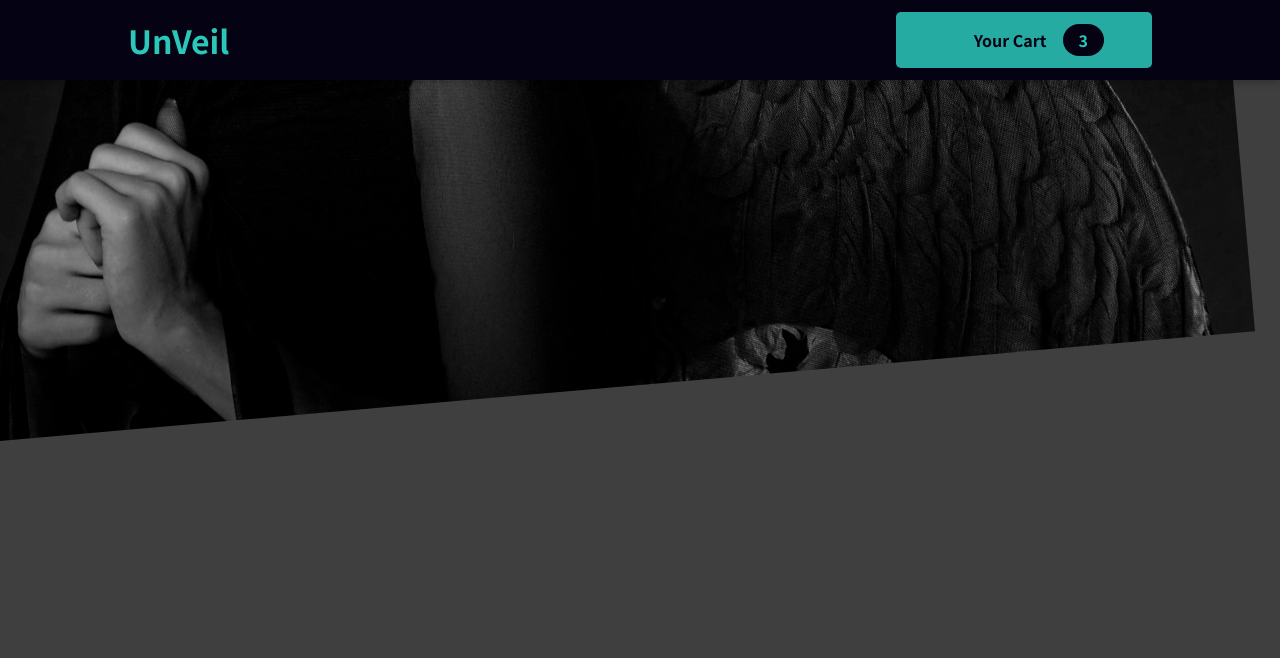
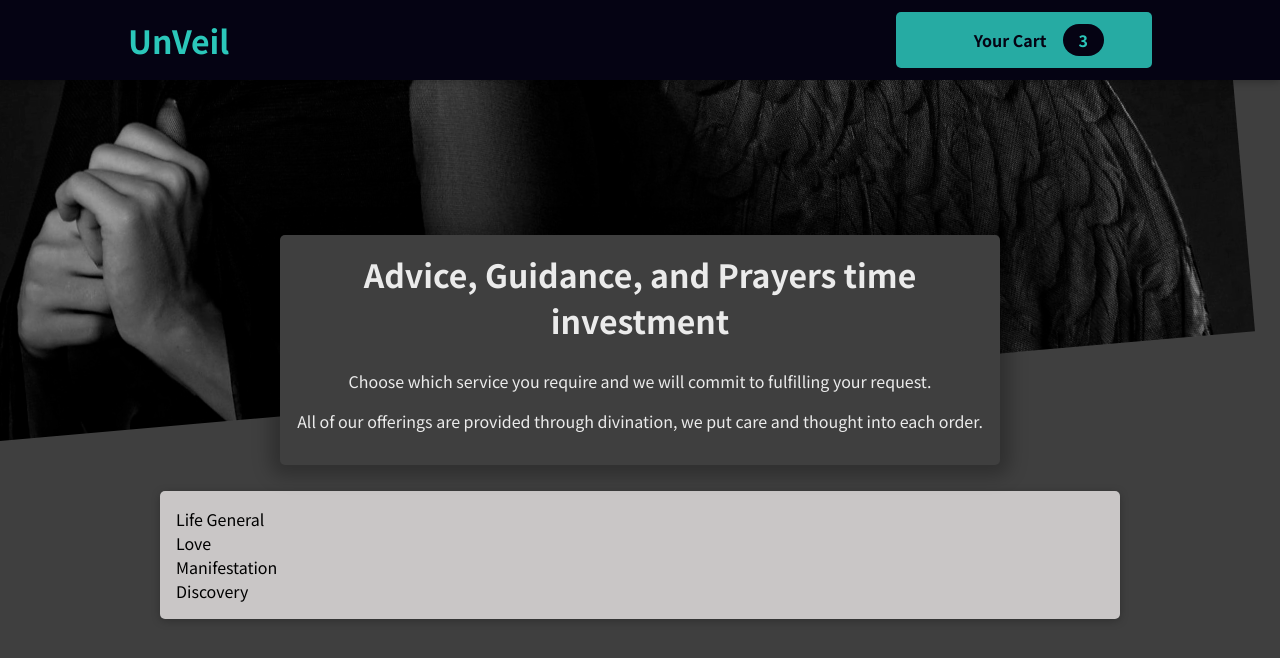
Before and after one commit to naekit/advice-tickets, a React (Create React App) app: page / in a window 1280 px wide. Shown: the top 658 px of the page. Built offline with nearby package versions, Linux system fonts and the light colour scheme; some icons are missing.

Commit message:
advice summary and card

```diff
--- a/src/App.js
+++ b/src/App.js
@@ -1,3 +1,4 @@
+import Advice from "./components/Advice/Advice"
 import Header from "./components/Layout/Header"
 
 function App() {
@@ -5,6 +6,9 @@ function App() {
 		<>
 			<h2>Let's get started!</h2>
 			<Header />
+			<main>
+				<Advice />
+			</main>
 		</>
 	)
 }
--- a/src/components/Advice/Advice.js
+++ b/src/components/Advice/Advice.js
@@ -0,0 +1,14 @@
+import React from "react"
+import OpenAdvice from "./OpenAdvice"
+import AdviceInfo from "./AdviceInfo"
+
+const Advice = () => {
+	return (
+		<>
+			<OpenAdvice />
+			<AdviceInfo />
+		</>
+	)
+}
+
+export default Advice
--- a/src/components/Advice/AdviceInfo.js
+++ b/src/components/Advice/AdviceInfo.js
@@ -0,0 +1,20 @@
+import React from "react"
+import classes from "./AdviceInfo.module.css"
+
+const AdviceInfo = () => {
+	return (
+		<section className={classes.summary}>
+			<h2>Advice, Guidance, and Prayers time investment</h2>
+			<p>
+				Choose which service you require and we will commit to
+				fulfilling your request.
+			</p>
+			<p>
+				All of our offerings are provided through divination, we put
+				care and thought into each order.
+			</p>
+		</section>
+	)
+}
+
+export default AdviceInfo
--- a/src/components/Advice/AdviceInfo.module.css
+++ b/src/components/Advice/AdviceInfo.module.css
@@ -3,11 +3,11 @@
 	max-width: 45rem;
 	width: 90%;
 	margin: auto;
-	margin-top: -10rem;
+	margin-top: -25rem;
 	position: relative;
-	background-color: #383838;
-	color: white;
-	border-radius: 14px;
+	background-color: #3f3f3f;
+	color: rgb(235, 235, 235);
+	border-radius: 5px;
 	padding: 1rem;
 	box-shadow: 0 1px 18px 10px rgba(0, 0, 0, 0.25);
 }
--- a/src/components/Advice/OpenAdvice.js
+++ b/src/components/Advice/OpenAdvice.js
@@ -0,0 +1,44 @@
+import React from "react"
+import Card from "../UI/Card"
+import classes from "./OpenAdvice.module.css"
+
+const ADVICE = [
+	{
+		id: "m1",
+		name: "Life General",
+		description: "Ask any question",
+		price: 22.22,
+	},
+	{
+		id: "m2",
+		name: "Love",
+		description: "Get insight into relationship",
+		price: 33.33,
+	},
+	{
+		id: "m3",
+		name: "Manifestation",
+		description: "Request for building intention",
+		price: 55.55,
+	},
+	{
+		id: "m4",
+		name: "Discovery",
+		description: "Revelation on chosen topic",
+		price: 44.44,
+	},
+]
+
+const OpenAdvice = () => {
+	const adviceList = ADVICE.map((item) => <li>{item.name}</li>)
+
+	return (
+		<section className={classes.advice}>
+			<Card>
+				<ul>{adviceList}</ul>
+			</Card>
+		</section>
+	)
+}
+
+export default OpenAdvice
--- /dev/null
+++ b/src/components/Advice/OpenAdvice.module.css
@@ -0,0 +1,24 @@
+.advice {
+	max-width: 60rem;
+	width: 90%;
+	margin: 1rem auto;
+	animation: meals-appear 1s ease-out forwards;
+}
+
+.advice ul {
+	list-style: none;
+	margin: 0;
+	padding: 0;
+}
+
+@keyframes advice-appear {
+	from {
+		opacity: 0;
+		transform: translateY(3rem);
+	}
+
+	to {
+		opacity: 1;
+		transform: translateY(0);
+	}
+}
--- /dev/null
+++ b/src/components/UI/Card.js
@@ -0,0 +1,8 @@
+import React from "react"
+import classes from "./Card.module.css"
+
+const Card = ({ children }) => {
+	return <div className={classes.card}>{children}</div>
+}
+
+export default Card
--- /dev/null
+++ b/src/components/UI/Card.module.css
@@ -0,0 +1,6 @@
+.card {
+	padding: 1rem;
+	box-shadow: 0 2px 8px rgba(0, 0, 0, 0.25);
+	border-radius: 5px;
+	background-color: rgb(201, 198, 198);
+}
```
Also changed, not shown: src/index.css (+5 -5 lines).
